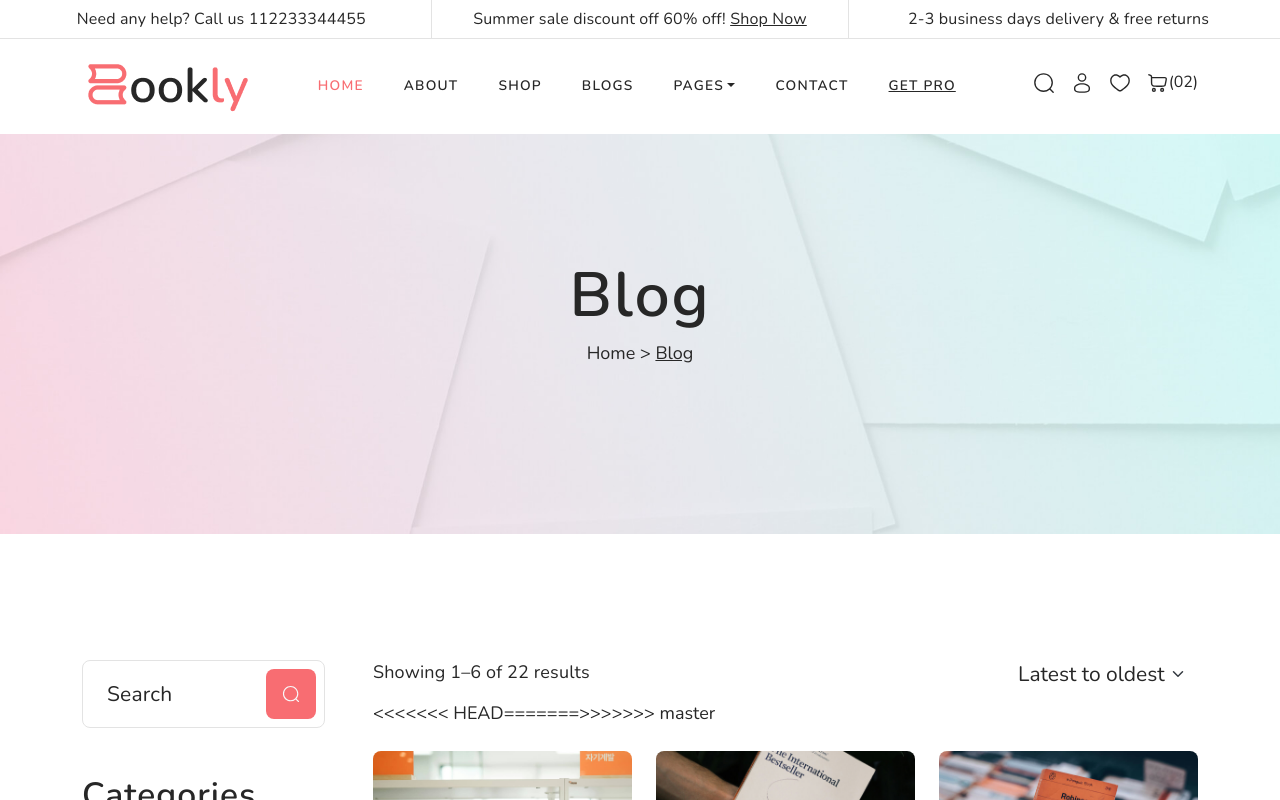
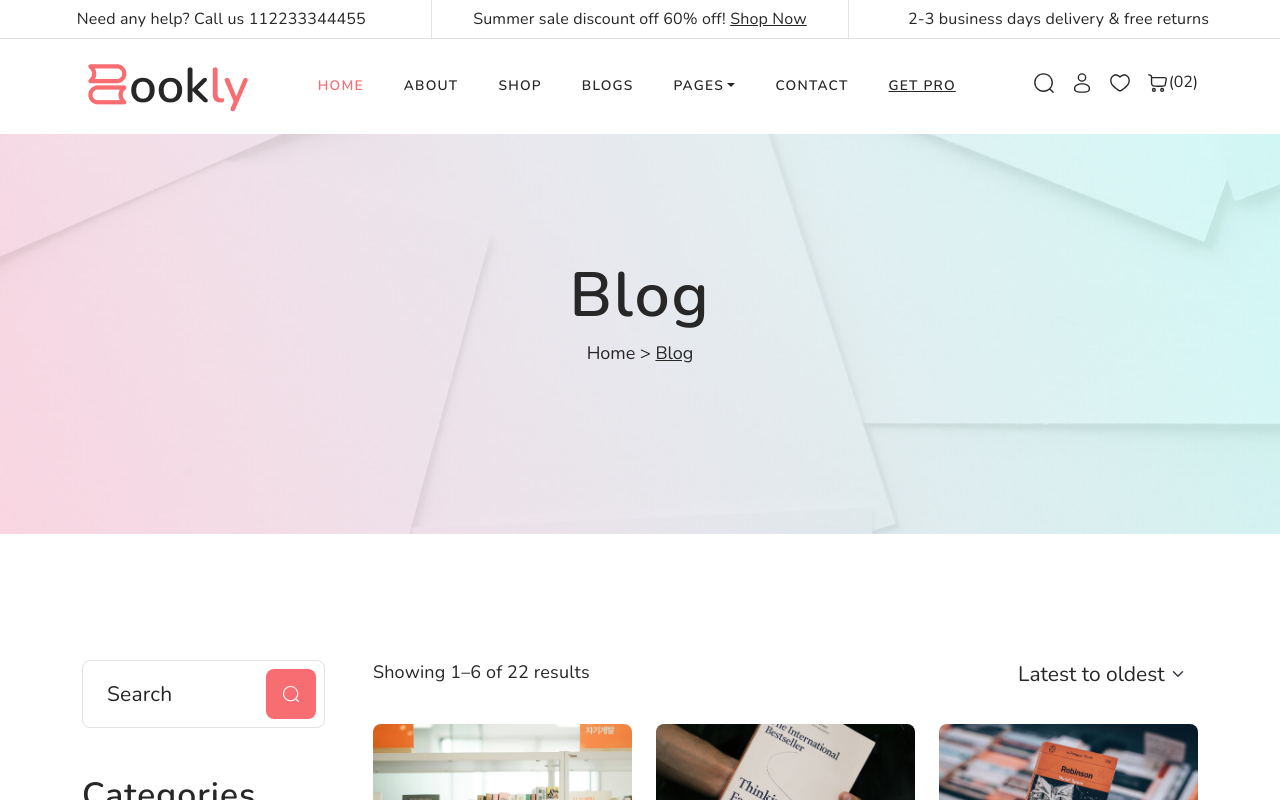
Before and after one commit to Ankit2176/book-store, an Angular app: page /blog in a window 1280 px wide. Shown: the top 800 px of the page. Built offline with nearby package versions, Linux system fonts and the light colour scheme.

Commit message:
conflict solve

```diff
--- a/src/app/blogs/main-content/main-content.component.html
+++ b/src/app/blogs/main-content/main-content.component.html
@@ -1,13 +1,11 @@
 <div id="blog" class="padding-large">
   <div class="container">
     <div class="row flex-row-reverse g-md-5">
-
-
       <main class="col-md-9 mb-4 mb-md-0">
         <div class="filter-blog d-flex flex-wrap justify-content-between mb-4">
           <div class="showing-product">
             <p>Showing {{ (pageIndex * pageSize) + 1 }}–{{ getEndIndex() }} of {{ totalItems }} results</p>
-            <<<<<<< HEAD=======>>>>>>> master
+
           </div>
           <div class="sort-by">
             <select id="sorting" class="form-select" (change)="onSortChange($event)">
@@ -20,7 +18,6 @@
             </select>
           </div>
         </div>
-
         <div class="row post-contents">
 
           <ng-container *ngFor="let item of paginatedItems; let i = index">
@@ -34,8 +31,11 @@
                     href="single-post.html">Read More</a></span>
               </p>
             </div>
+
           </ng-container>
+
         </div>
+
         <nav class="py-5" aria-label="Page navigation">
           <ul class="pagination justify-content-center gap-4">
             <li class="page-item" [class.disabled]="pageIndex === 0">
```
